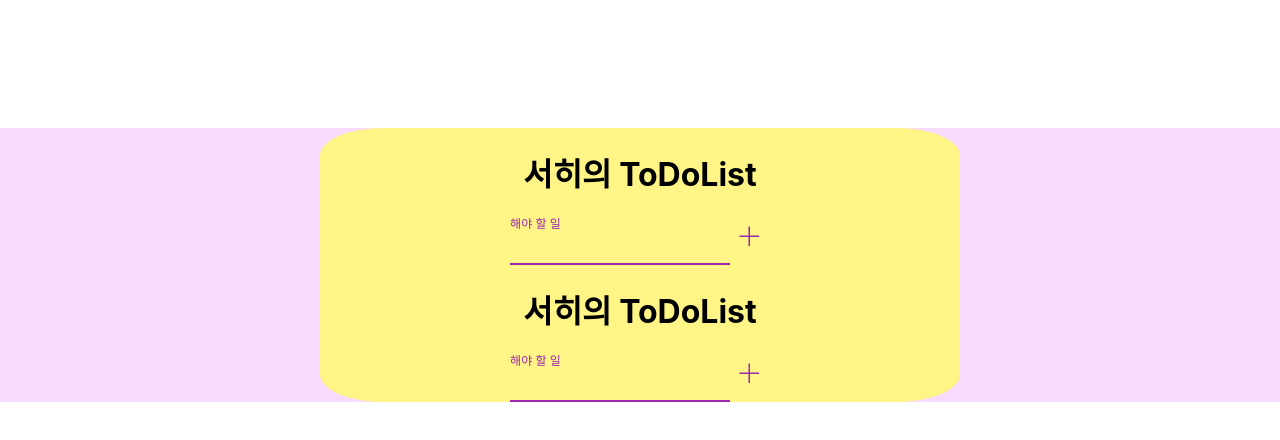
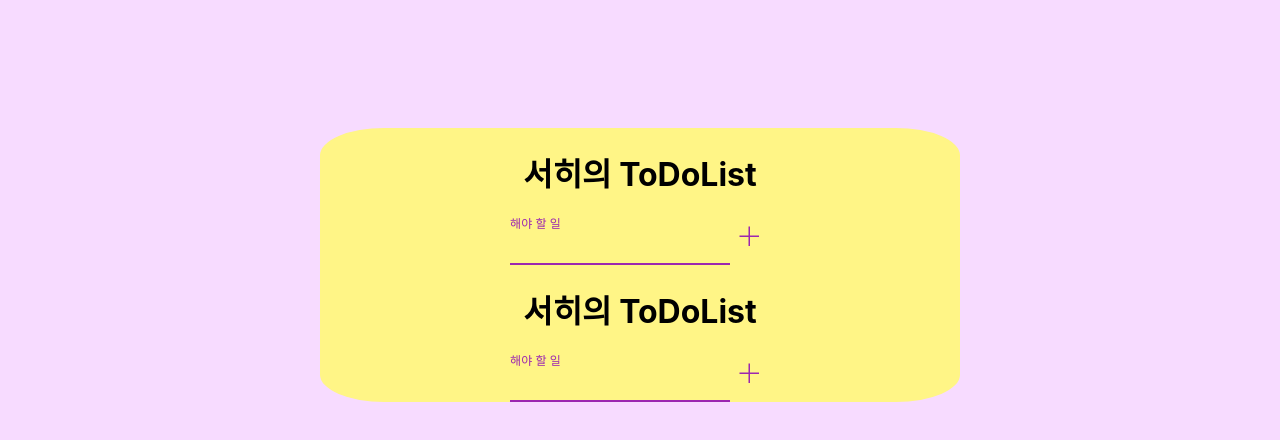
Before and after one commit to Happhee/HAPPY-TO-DO, a React (Create React App) app in the folder client/: page / in a window 1280 px wide. Shown: the top 440 px of the page. Built offline with nearby package versions, Linux system fonts and the light colour scheme.

Commit message:
[ADD] 전체 배경색 추가

```diff
--- a/client/src/App.css
+++ b/client/src/App.css
@@ -1,6 +1,8 @@
 .App {
   text-align: center;
   background-color:#f7dbff;
+  height: 100%;
+  margin: 0;
 
 }
 .rootApp{
@@ -13,6 +15,7 @@
 
   margin-top: 10%;
   margin-bottom: 10%;
+
 
   display: flex;
   flex-direction: column;
--- a/client/src/index.css
+++ b/client/src/index.css
@@ -1,5 +1,8 @@
-body {
+body,html {
   margin: 0;
+  height: 100%;
+  background-color:#f7dbff;
+
   font-family: -apple-system, BlinkMacSystemFont, 'Segoe UI', 'Roboto', 'Oxygen',
     'Ubuntu', 'Cantarell', 'Fira Sans', 'Droid Sans', 'Helvetica Neue',
     sans-serif;
```
